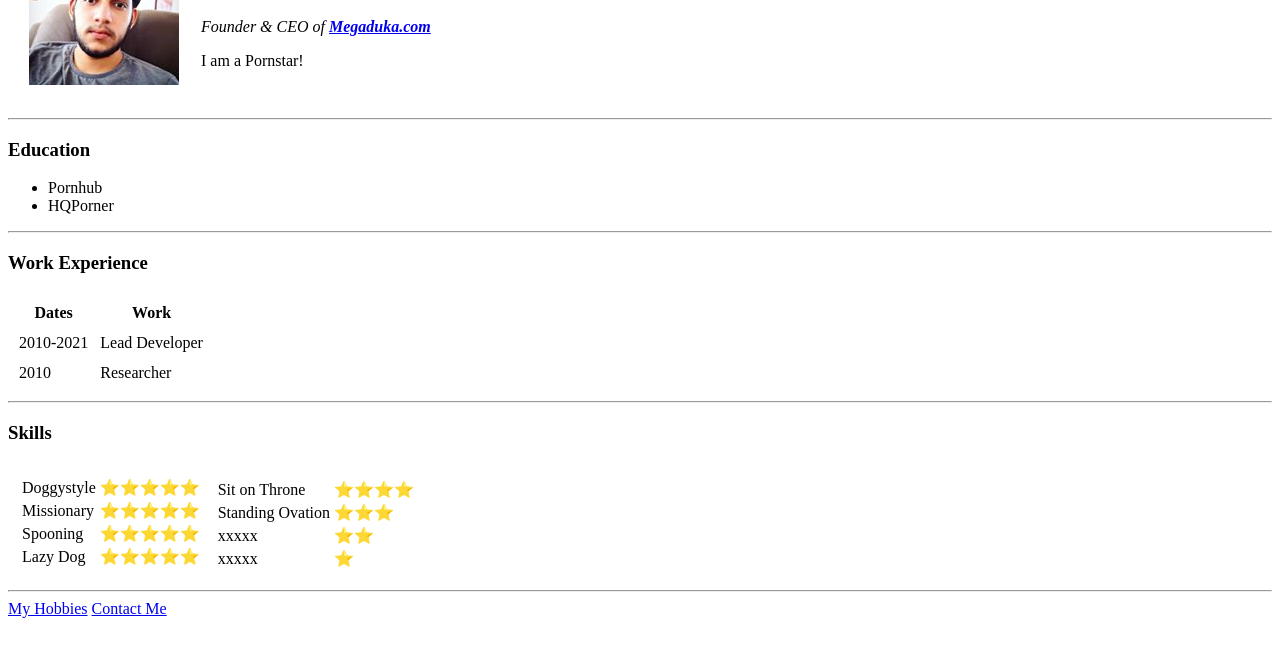
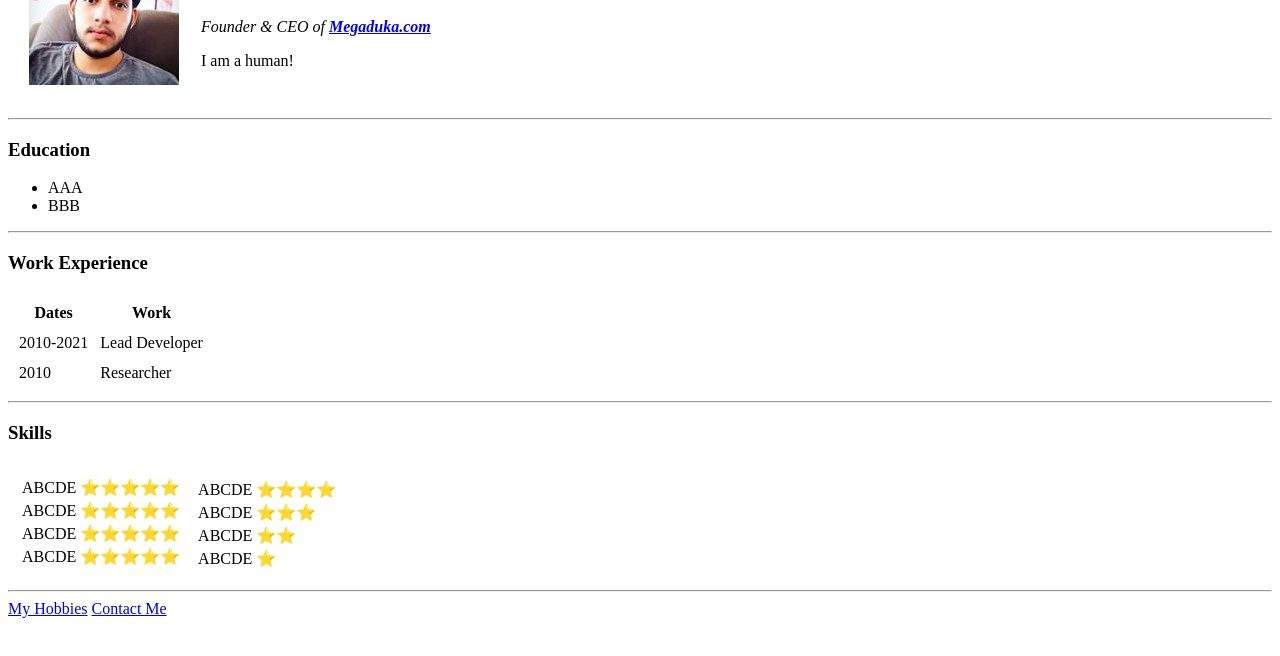
Before and after one commit to husseintayebali/cv, a plain HTML site: page index.html in a window 1280 px wide. Shown: the part 94-750 px from the top of the page. Drawn offline with Linux system fonts and the light colour scheme.

Commit message:
Update index.html

```diff
--- a/index.html
+++ b/index.html
@@ -15,15 +15,15 @@
       <td>
         <h1>Hussein Tayebali</h1>
         <p><em>Founder & CEO of <strong><a href="https://www.megaduka.com">Megaduka.com</a></strong></em></p>
-        <p>I am a Pornstar!</p>
+        <p>I am a human!</p>
       </td>
     </tr>
   </table>
   <hr>
   <h3>Education</h3>
   <ul>
-    <li>Pornhub</li>
-    <li>HQPorner</li>
+    <li>AAA</li>
+    <li>BBB</li>
   </ul>
   <hr>
   <h3>Work Experience</h3>
@@ -52,19 +52,19 @@
       <td>
         <table>
           <tr>
-            <td>Doggystyle</td>
+            <td>ABCDE</td>
             <td>⭐⭐⭐⭐⭐</td>
           </tr>
           <tr>
-            <td>Missionary</td>
+            <td>ABCDE</td>
             <td>⭐⭐⭐⭐⭐</td>
           </tr>
           <tr>
-            <td>Spooning</td>
+            <td>ABCDE</td>
             <td>⭐⭐⭐⭐⭐</td>
           </tr>
           <tr>
-            <td>Lazy Dog</td>
+            <td>ABCDE</td>
             <td>⭐⭐⭐⭐⭐</td>
           </tr>
         </table>
@@ -73,19 +73,19 @@
         <table>
           <td>
             <tr>
-              <td>Sit on Throne</td>
+              <td>ABCDE</td>
               <td>⭐⭐⭐⭐</td>
             </tr>
             <tr>
-              <td>Standing Ovation</td>
+              <td>ABCDE</td>
               <td>⭐⭐⭐</td>
             </tr>
             <tr>
-              <td>xxxxx</td>
+              <td>ABCDE</td>
               <td>⭐⭐</td>
             </tr>
             <tr>
-              <td>xxxxx</td>
+              <td>ABCDE</td>
               <td>⭐</td>
             </tr>
           </td>
```
